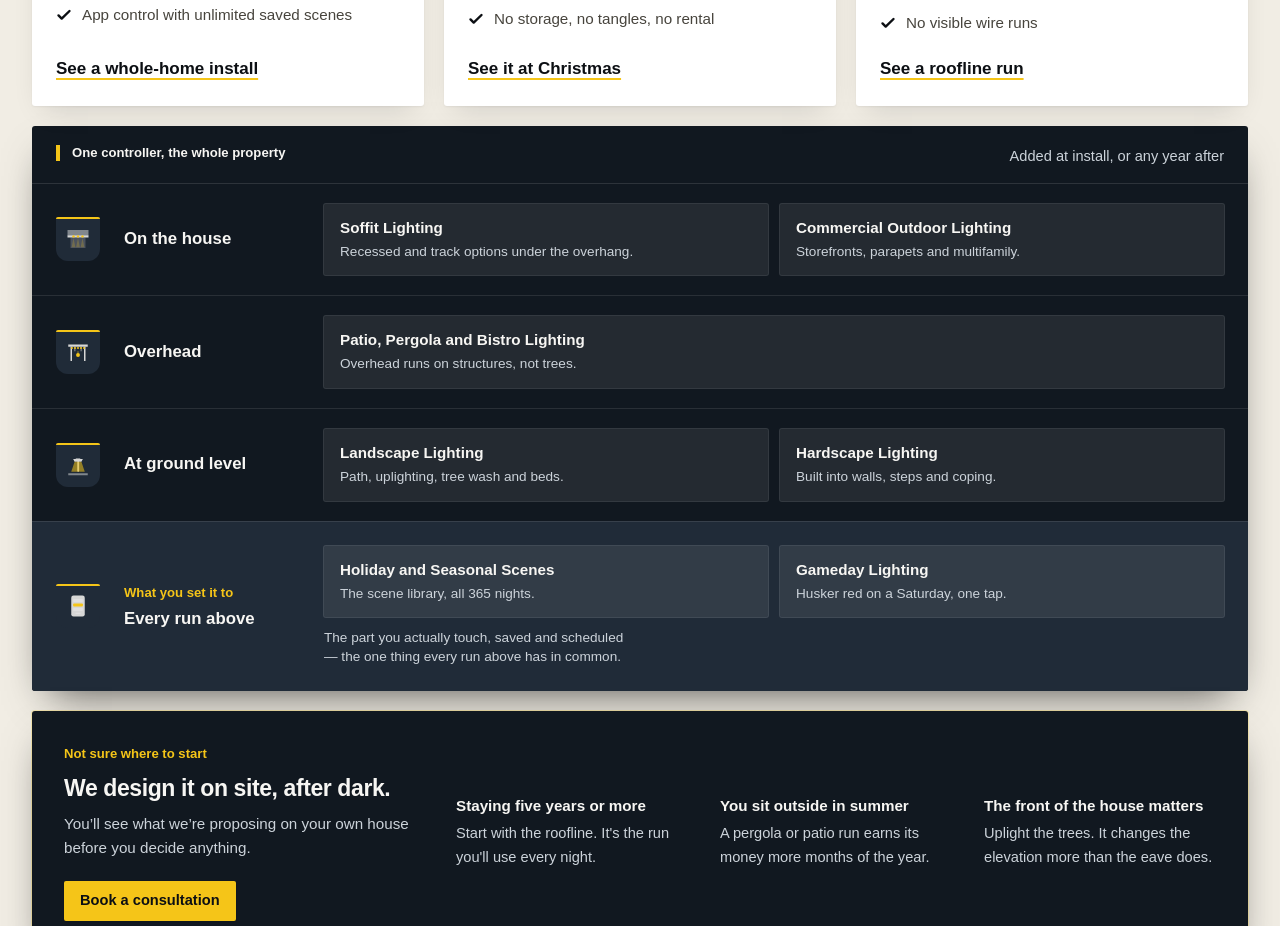
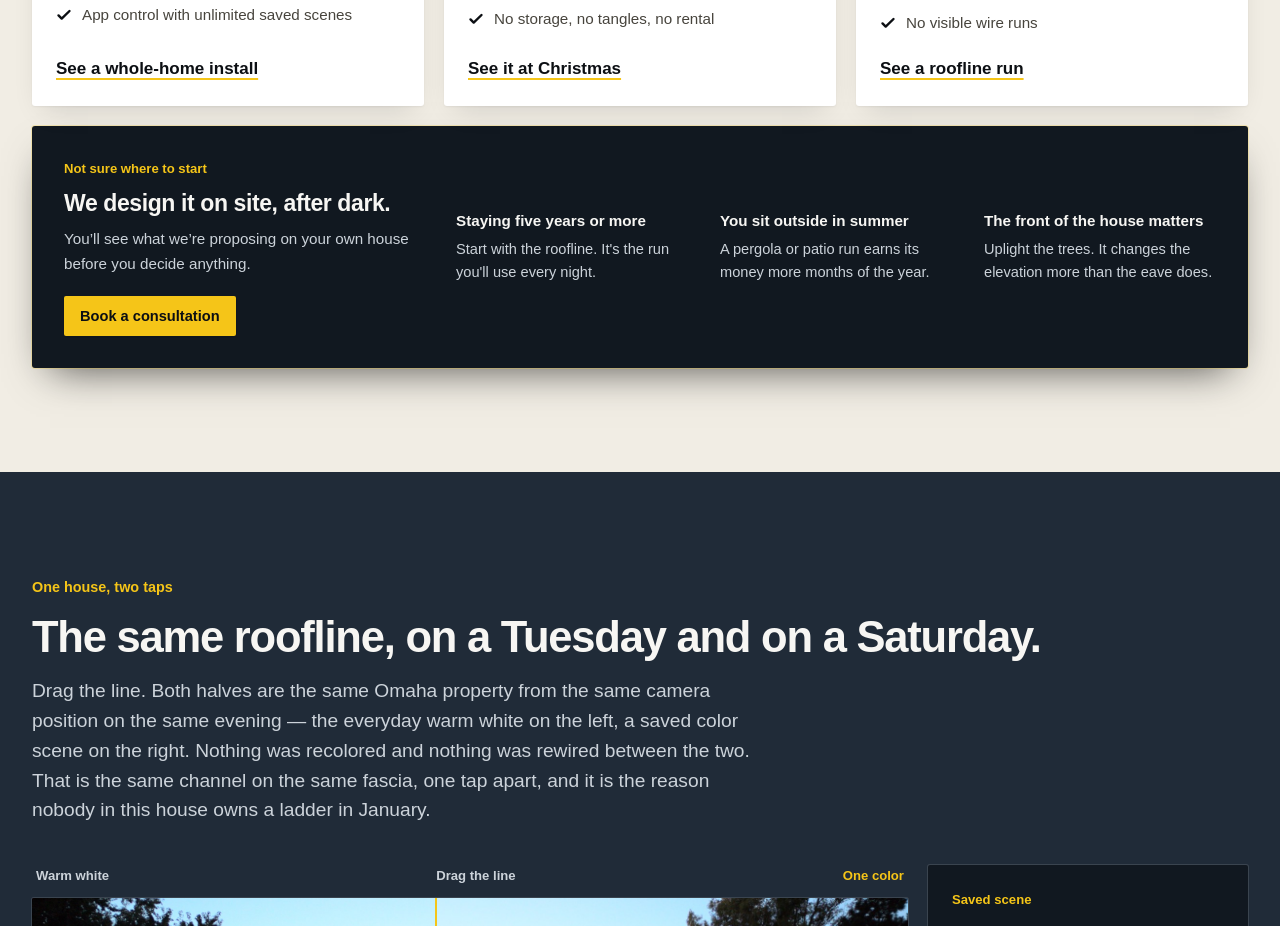
Before and after one commit to kvelasquez315/brytr-site, a Next.js app: page / in a window 1280 px wide. Shown: the part 1703-2629 px from the top of the page. Built offline with nearby package versions, Linux system fonts and the light colour scheme; a web font is replaced by a local one.

Commit message:
Remove the one-controller panel from the services section

```diff
--- a/components/sections/home-a.tsx
+++ b/components/sections/home-a.tsx
@@ -2,14 +2,13 @@ import Link from "next/link";
 import Image from "next/image";
 import { site } from "@/content/site";
 import { services } from "@/content/services";
-import { iconMap, type IconKey } from "@/content/icon-map";
+import { iconMap } from "@/content/icon-map";
 
 import { Photo, photoExists } from "@/components/ui/photo";
 import { Button } from "@/components/ui/button";
 import { SectionHead, Check, TextLink, QuoteForm } from "@/components/ui/bits";
 import { Spotlight } from "@/components/ui/spotlight";
-import { IcVerified, IcHardHat, IcSceneStack, IcFasciaMount, IcMiter, IcConcealedWire, IcEndCap } from "@/components/icons";
-import { cn } from "@/lib/utils";
+import { IcVerified, IcHardHat, IcFasciaMount, IcMiter, IcConcealedWire, IcEndCap } from "@/components/icons";
 
 
 /* 4 — QUICK QUOTE + STATS · asymmetric split · neutral */
@@ -82,69 +81,6 @@ export { ProofRail } from "./proof-rail";
  * version of the same one. Nothing was cut: all eleven services are still linked, and
  * every one still has its own page. Bullet counts run two to four so the cards stop
  * looking stamped out. */
-/* WHERE IT GOES, TOP DOWN.
- *
- * Grouped by the physical place on the property, because that is the only thing about them a
- * homeowner on the home page needs: the same controller reaches all of it. Ordered the way it
- * sits on a house — under the eave, then overhead, then at grade — rather than in whatever
- * order the service pages happen to have been written in.
- *
- * NO BLURB PER PLACE. Each one used to carry a line of its own — "Beds, trunks, seat walls and
- * step risers" — sitting beside "Path, uplighting, tree wash and beds" and "Built into walls,
- * steps and coping". The place line was a summary of the two services next to it, which is how
- * a row ends up looking full while saying one thing twice. The place is the label; the services
- * carry the detail they already have.
- *
- * TWO THINGS ARE DELIBERATELY NOT IN HERE, and both used to be rendered as if they were places.
- * The app is not a place: it is the one thing every run above has in common, so putting it in
- * the fourth row of a four-row table of locations put it on the same footing as a flower bed.
- * And repairs are not on our system at all — that is work on somebody else's, often a brand we
- * would never have sold. Each gets its own shape below. */
-const places: { where: string; icon: IconKey; slugs: string[] }[] = [
-  { where: "On the house", icon: "soffit", slugs: ["soffit-lighting", "commercial-outdoor-lighting"] },
-  { where: "Overhead", icon: "pergola", slugs: ["patio-pergola-bistro-lighting"] },
-  { where: "At ground level", icon: "pathLight", slugs: ["landscape-lighting", "hardscape-lighting"] },
-];
-
-/* The control layer. Not a place — the reason the places are worth grouping at all. */
-const control = {
-  what: "The part you actually touch, saved and scheduled — the one thing every run above has in common.",
-  slugs: ["holiday-seasonal-scenes", "gameday-lighting"],
-};
-
-/* A SERVICE, AS A TARGET.
- *
- * All eight of these were rendered as underlined words inside a sentence — "Beds, trunks, seat
- * walls and step risers — Landscape Lighting and Hardscape Lighting." That is the lowest
- * affordance available for the only things in the block anybody would want to click, and it
- * made five rows identical apart from the nouns.
- *
- * The first pass made them chips: better targets, but a chip is one word wide, so right-aligning
- * two of them in a 1,392px row just moved the empty space from the middle to the middle. They
- * carry each service's own `short` line now — "Recessed and track options under the overhang",
- * "Husker red on a Saturday, one tap" — which is copy that already existed, is specific, and
- * fills the row with a reason to click rather than with air. `basis` keeps a card at a readable
- * width instead of stretching one lone card across the whole row. */
-function ServiceCard({ slug }: { slug: string }) {
-  const svc = services.find((x) => x.slug === slug);
-  if (!svc) return null;
-  return (
-    <Link
-      href={`/services/${slug}`}
-      data-spot
-      className={cn(
-        "group block flex-1 basis-[19.5rem] rounded-md bg-on-dark/8 px-4 py-3.5 ring-1 ring-on-dark/15",
-        "transition-colors duration-[--dur-fast] hover:bg-on-dark/14 hover:ring-accent/60"
-      )}
-    >
-      <span className="block font-display text-[0.95rem] font-bold leading-tight text-on-dark decoration-accent decoration-2 underline-offset-4 group-hover:underline">
-        {svc.name}
-      </span>
-      <span className="mt-1.5 block text-[0.85rem] leading-snug text-on-dark-muted">{svc.short}</span>
-    </Link>
-  );
-}
-
 const LEAD_SERVICES = [
   "permanent-outdoor-lighting",
   "permanent-christmas-lights",
@@ -204,71 +140,21 @@ export function ServicesBento() {
           })}
         </div>
 
-        {/* WHAT THE SECTION LEDE ACTUALLY PROMISED.
+        {/* THE "ONE CONTROLLER" PANEL IS GONE.
           *
-          * This was eight equal cells — icon, name, one line — under the heading "Also on the
-          * same system". Eight names is not an argument, and the lede above it had already made
-          * the only point the block existed to support ("one channel, one controller and one
-          * app, so you can add to it whenever you like"). So the cells restated a claim instead
-          * of evidencing it, which is why it read as furniture next to the three cards above.
+          * Four versions of this block existed and the client removed the fourth on sight. Worth
+          * recording why, because the failure was not in any of the four designs. It started as
+          * eight tiles headed "Also on the same system", became a grouped ledger, then a ledger
+          * with the services as real cards. Each pass fixed the version before it and none of them
+          * fixed the reason it was there.
           *
-          * Grouping it by place fixed the argument and left the DESIGN wrong: five rows of a
-          * 13rem label beside a single sentence, identical apart from the nouns, the width
-          * filled by pushing prose sideways rather than by content. Two shapes now, because
-          * there are two kinds of thing here and they were drawn the same: the places on the
-          * property, and the app that reaches all of them. */}
-        <div className="mt-5 overflow-hidden rounded-lg bg-primary shadow-[var(--shadow-dark)]">
-          <div className="flex flex-wrap items-baseline justify-between gap-3 border-b border-on-dark/12 px-6 py-4">
-            <p className="label flex items-center gap-3 text-on-dark">
-              <span className="block h-4 w-1 bg-accent" aria-hidden />
-              One controller, the whole property
-            </p>
-            <p className="text-sm text-on-dark-muted">Added at install, or any year after</p>
-          </div>
-
-          {/* THE PLACES. Row height varies with how many services actually land there, so the
-            * rhythm comes from the content instead of from a fixed rail. */}
-          <ul className="divide-y divide-on-dark/10">
-            {places.map((g) => {
-              const I = iconMap[g.icon];
-              return (
-                <li
-                  key={g.where}
-                  className="grid grid-cols-[auto_minmax(0,1fr)] items-center gap-x-4 gap-y-3 px-6 py-5 md:grid-cols-[auto_11rem_minmax(0,1fr)] md:gap-x-6 md:gap-y-4"
-                >
-                  <span className="channel-tile !size-11" aria-hidden><I className="size-6" /></span>
-                  <p className="font-display text-[1.05rem] font-bold leading-tight text-on-dark">{g.where}</p>
-                  {/* col-span-2 below md so the tile and the place name share one line on a
-                    * phone instead of eating two — three rows of that is 90px of nothing. */}
-                  <div className="col-span-2 flex flex-wrap gap-3 md:col-span-1">
-                    {g.slugs.map((sl) => <ServiceCard key={sl} slug={sl} />)}
-                  </div>
-                </li>
-              );
-            })}
-          </ul>
-
-          {/* THE CONTROL LAYER, on its own ground. It is what the three rows above have in
-            * common, so it sits under all of them rather than beside them as a fourth. Same
-            * three-column spine as the rows, so it reads as the sum of them and not as a
-            * separate widget that happened to land here. */}
-          <div className="grid grid-cols-[auto_minmax(0,1fr)] items-center gap-x-4 gap-y-3 border-t border-on-dark/10 bg-raise px-6 py-6 md:grid-cols-[auto_11rem_minmax(0,1fr)] md:gap-x-6 md:gap-y-4">
-            <span className="channel-tile !size-11" aria-hidden><IcSceneStack className="size-6" /></span>
-            <div>
-              <p className="label text-accent">What you set it to</p>
-              <p className="mt-1.5 font-display text-[1.05rem] font-bold leading-tight text-on-dark">
-                Every run above
-              </p>
-            </div>
-            <div className="col-span-2 flex flex-wrap items-center gap-3 md:col-span-1">
-              {control.slugs.map((sl) => <ServiceCard key={sl} slug={sl} />)}
-              <p className="basis-[19.5rem] text-[0.85rem] leading-snug text-on-dark-muted">
-                {control.what}
-              </p>
-            </div>
-          </div>
-
-        </div>
+          * The section lede already says it: one channel, one controller, one app, add to it
+          * whenever you like. The panel restated that sentence as a diagram. A homeowner on the
+          * home page does not need the full inventory of eight secondary services grouped by where
+          * they bolt on; they need the three they came for, which are the cards above, and a way
+          * to talk to somebody. The eight are all one click away in the nav and on /services.
+          *
+          * If something goes back in this slot it should be a photograph, not a directory. */}
 
         {/* the qualifying questions, as a wide band, not a third card.
           *
```
